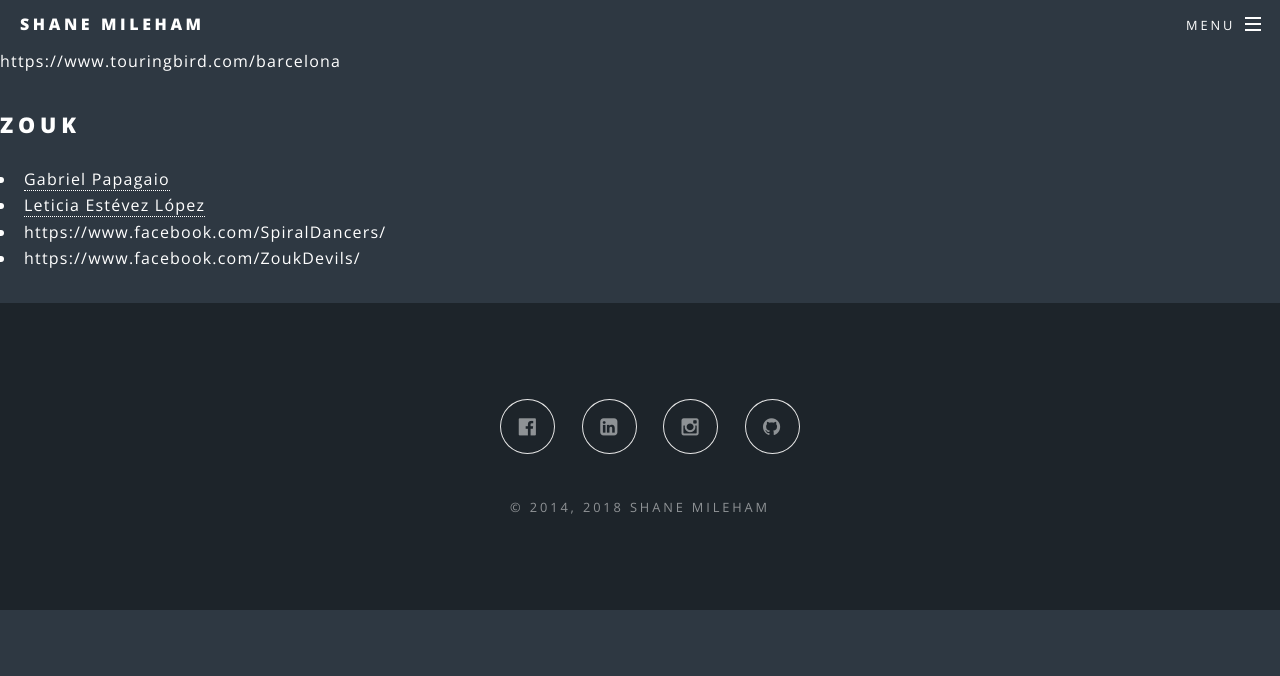
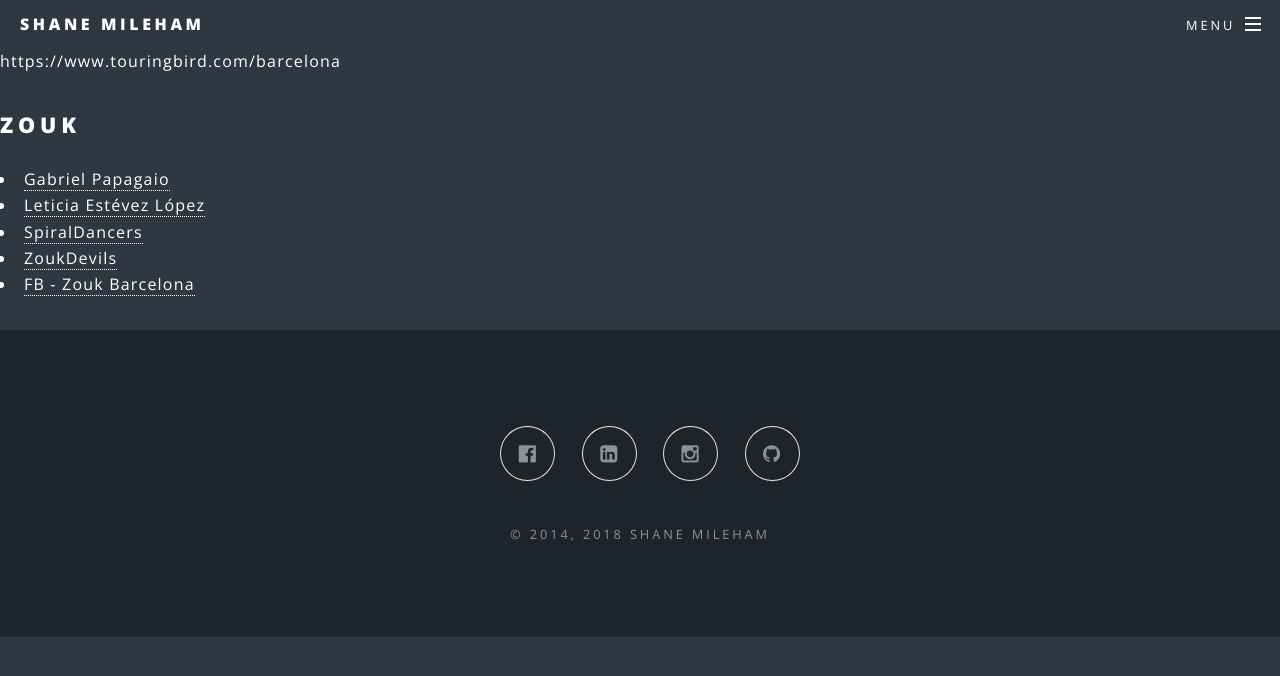
Before and after one commit to shanemileham/shanemileham.github.io, a Jekyll site: the page built from _kb/travel/barcelona.md, in a window 1280 px wide. Shown: the top 676 px of the page. Built offline with Jekyll 4.4.1, drawn with Linux system fonts in a browser that asks for light colours; comment, search, counter and statistics services are not loaded.

Commit message:
Added barcelona zouk links

```diff
--- a/_kb/travel/barcelona.md
+++ b/_kb/travel/barcelona.md
@@ -7,5 +7,6 @@ https://www.touringbird.com/barcelona
 ## Zouk
 - [Gabriel Papagaio](https://www.facebook.com/gabriel.papagaio.lambada.zouk)
 - [Leticia Estévez López](https://www.facebook.com/leticiaspiral)
-- https://www.facebook.com/SpiralDancers/
-- https://www.facebook.com/ZoukDevils/
+- [SpiralDancers](https://www.facebook.com/SpiralDancers/)
+- [ZoukDevils](https://www.facebook.com/ZoukDevils/)
+- [FB - Zouk Barcelona](https://www.facebook.com/groups/26172166071/)
```
